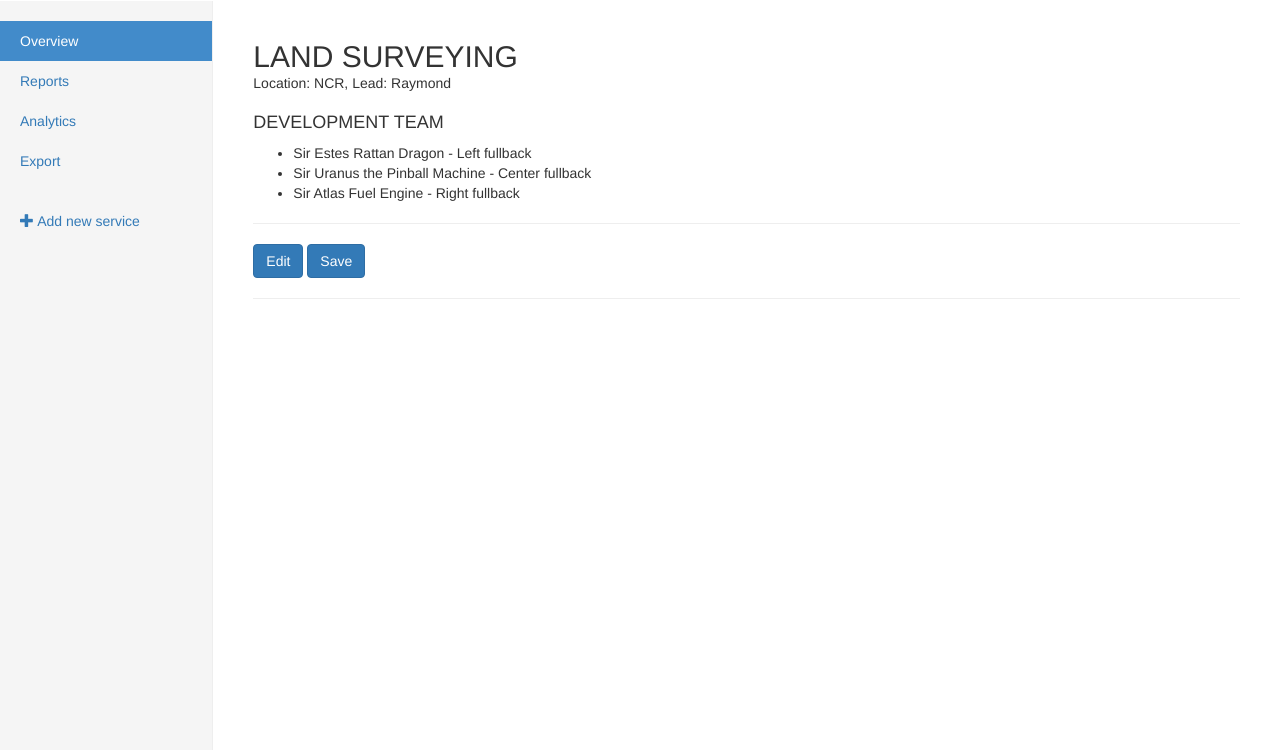
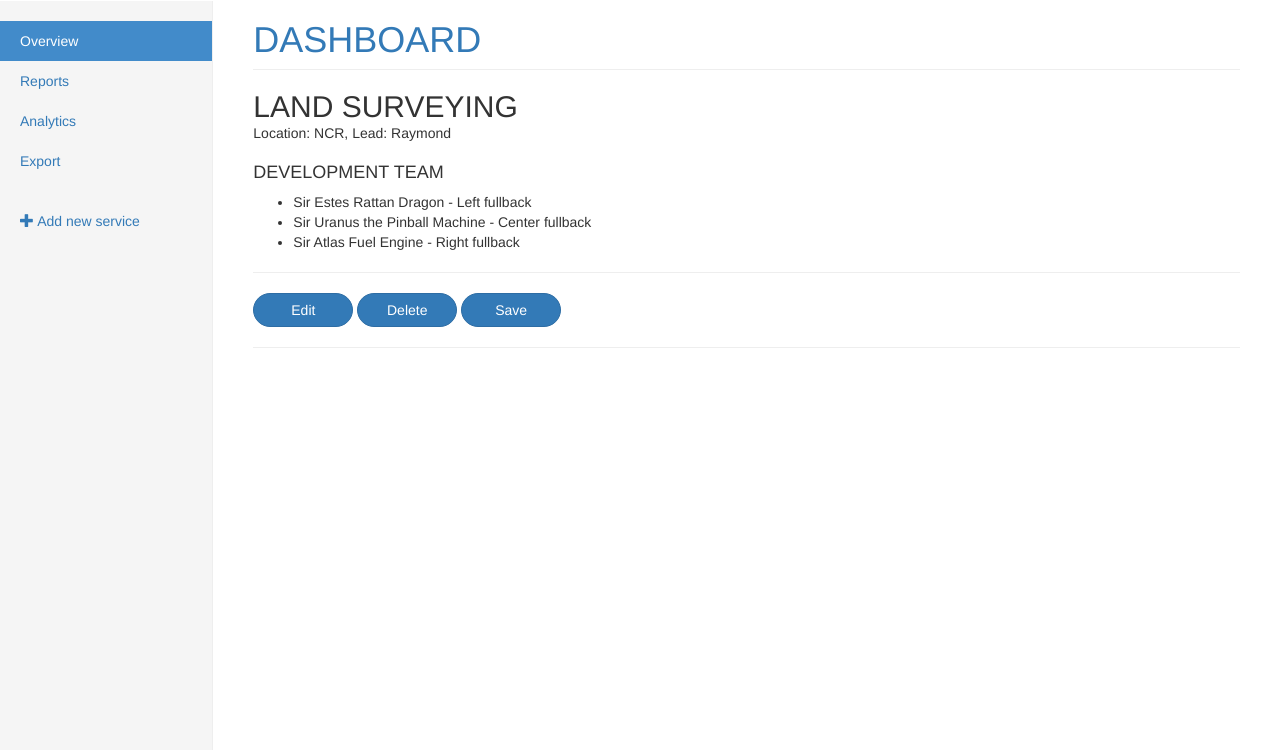
Before and after one commit to CanonMinds/django-home, a Django app: template djangogoal/teams/templates/teams/team_detail.html in a window 1280 px wide. Shown: the part 50-800 px from the top of the page. Run offline with Django 3.2, Linux system fonts and the light colour scheme; the template is opened without the code that fills it: values that come from a table or form of the project are taken from there, others are empty; a user stored in the database is signed in; data comes from the database, SQL or seed files in the repository; both versions use the stored data as it was after the commit; parts of the project's set-up code (start-up, migrations or seed data) failed here and were passed over; some libraries are stand-ins or nearby versions.

Commit message:
Updated templates and splash, deleteview inprogress

```diff
--- a/djangogoal/teams/templates/teams/team_detail.html
+++ b/djangogoal/teams/templates/teams/team_detail.html
@@ -1,6 +1,7 @@
 {% extends "teams/_layout.html" %}
 
 {% block body_content %}
+    <h1 class="page-header"><a href="{% url 'teams:list' %}" style="text-decoration: none; text-transform: uppercase;">Dashboard</a></h1>
     <h2 class="" style="text-transform:uppercase; margin-bottom: 0px;"> {{ team.name }}</h2>
     <p class="muted">Location: {{ team.field_location}}, Lead: {{ team.lead.get_full_name|default:team.lead }}</p>
 
@@ -17,8 +18,9 @@
         {% csrf_token %}
         {{ form.as_p}}
         <div class="" style="display:inline-block;">
-        <a href="{% url 'teams:update' pk=team.pk %}" class="btn btn-primary">Edit</a>
-        <input type="submit" class="btn btn-primary" value="Save">
+        <a href="{% url 'teams:update' pk=team.pk %}" class="btn btn-primary" style="border-radius: 20px; width: 100px;">Edit</a>
+        <a href="{% url 'teams:delete' pk=team.pk %}" class="btn btn-primary" style="border-radius: 20px; width: 100px;">Delete</a>
+        <input type="submit" class="btn btn-primary" style="border-radius: 20px; width: 100px;" value="Save">
         </div>
     </form>
     {% endif %}
--- a/djangogoal/teams/templates/teams/team_form.html
+++ b/djangogoal/teams/templates/teams/team_form.html
@@ -6,6 +6,6 @@
     <form method="POST">
         {% csrf_token %}
         {{ form.as_p}}
-        <input type="submit" class="btn btn-primary" value="Save">
+        <input type="submit" class="btn btn-primary" style="border-radius: 20px; width: 100px;" value="Save">
     </form>
 {% endblock %}
--- a/djangogoal/teams/templates/teams/team_list.html
+++ b/djangogoal/teams/templates/teams/team_list.html
@@ -8,7 +8,7 @@
 
 
 {% block body_content %}
-<h1 class="page-header">Dashboard</h1>
+<h1 class="page-header" style="text-transform: uppercase;">Dashboard</h1>
 <div class="" style="margin-bottom: 50px;">
     <h3>Hi! {{ user }}</h3>
 </div>
--- a/djangogoal/templates/_index.html
+++ b/djangogoal/templates/_index.html
@@ -34,7 +34,7 @@
                     <ul class="nav navbar-nav navbar-right">
                         <li><a href="{% url 'home' %}">Home</a></li>
                         {% if user.is_authenticated  %}
-                        <li><a href="{% url 'teams:list' %}">Projects</a></li>
+                        <!-- <li><a href="{% url 'teams:list' %}">Projects</a></li> -->
                         <li><a href="#">Settings</a></li>
                         <li><a href="#">Help</a></li>
                         <li><a>{{ user }}</a></li>
--- a/djangogoal/templates/home.html
+++ b/djangogoal/templates/home.html
@@ -13,11 +13,10 @@
 
 	<div class="" style="margin-top: 10px;">
 		<img src="https://www.flaticon.com/svg/static/icons/svg/3143/3143001.svg" height="200px">
-		<h3 style="margin-top:10px;"><a href="{% url 'teams:list' %}" style="color:white; text-decoration: none; border-radius: 20px;" class="btn btn-primary btn-block">Activities</a></h3>
+		<h3 style="margin-top:10px;"><a href="#" style="color:white; text-decoration: none; border-radius: 20px;" class="btn btn-primary btn-block">Activities</a></h3>
 		<h3 style="margin-top:10px;"><a href="{% url 'teams:list' %}" style="color:white; text-decoration: none; border-radius: 20px;" class="btn btn-primary btn-block">Projects</a></h3>
-		<h3 style="margin-top:10px;"><a href="{% url 'teams:list' %}" style="color:white; text-decoration: none; border-radius: 20px;" class="btn btn-primary btn-block">Tracker</a></h3>
+		<h3 style="margin-top:10px;"><a href="#" style="color:white; text-decoration: none; border-radius: 20px;" class="btn btn-primary btn-block">Task Scheduler</a></h3>
 	</div>
-
 	{% else %}
 	<p><i>Login to track your company projects</i></p>
 
```
Also changed, not shown: djangogoal/teams/views.py (+10 -3 lines), djangogoal/db.sqlite3.
